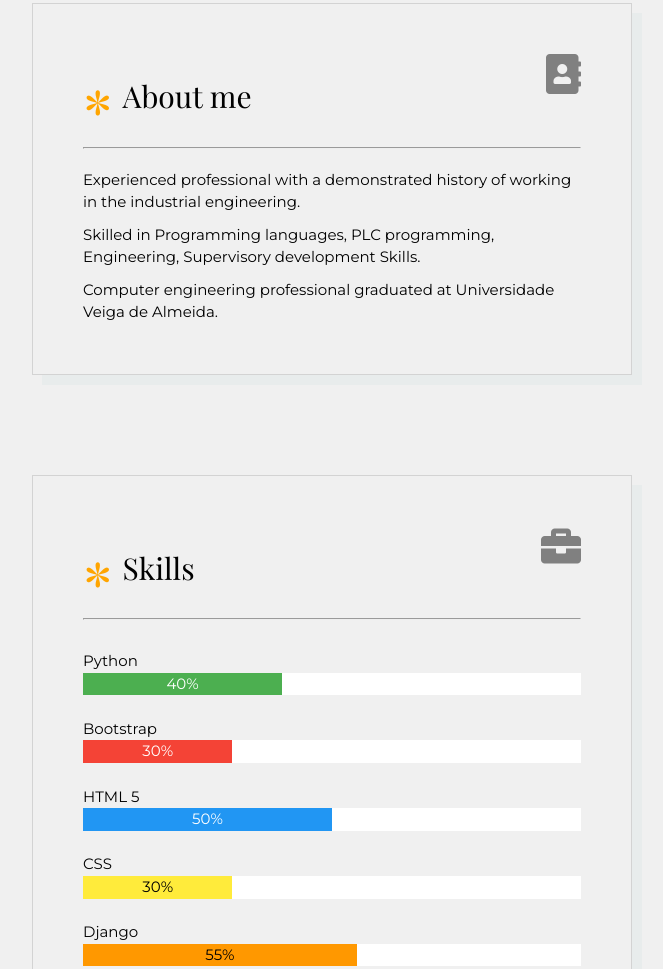
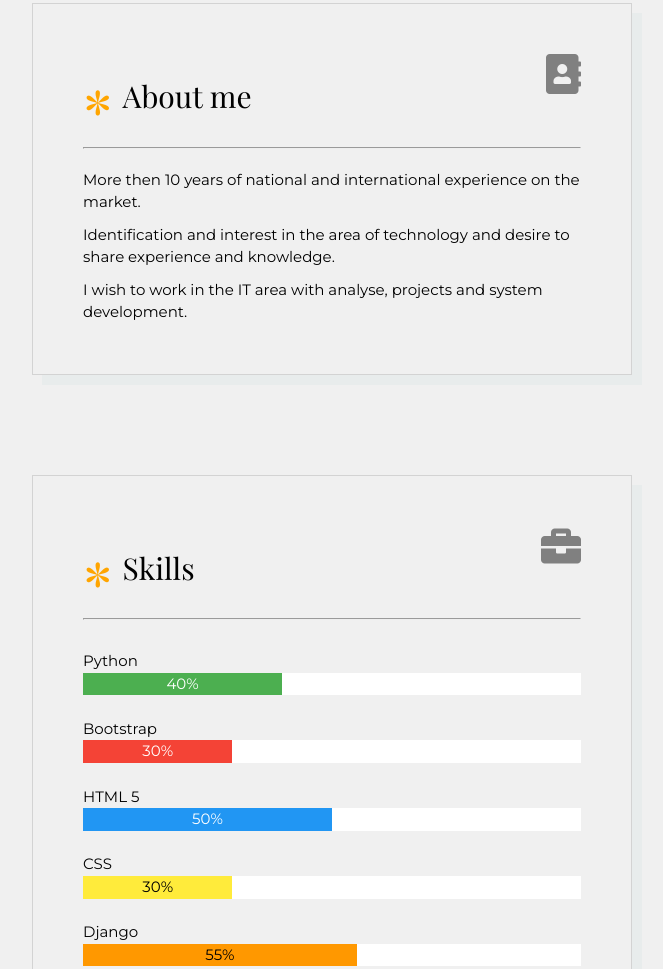
Before and after one commit to dte005/resume_site, a plain HTML site: page index.html in a window 1280 px wide. Shown: the part 768-1737 px from the top of the page, without its empty margins (308-971 px from the left). Drawn offline with nearby package versions, Linux system fonts and the light colour scheme.

Commit message:
Writing the introduction about me

```diff
--- a/index.html
+++ b/index.html
@@ -75,9 +75,9 @@
             </div>
             <hr>
             <div class="about-me-p">
-            <p>Experienced professional with a demonstrated history of working in the industrial engineering.</p>
-            <p>Skilled in Programming languages, PLC programming, Engineering, Supervisory development Skills.</p>
-            <p>Computer engineering professional graduated at Universidade Veiga de Almeida.</p>
+            <p>More then 10 years of national and international experience on the market.</p>
+            <p>Identification and interest in the area of technology and desire to share experience and knowledge.</p>
+            <p>I wish to work in the IT area with analyse, projects and system development.</p>
           </div>
         </div>
         <!--fim do about me-->
```
